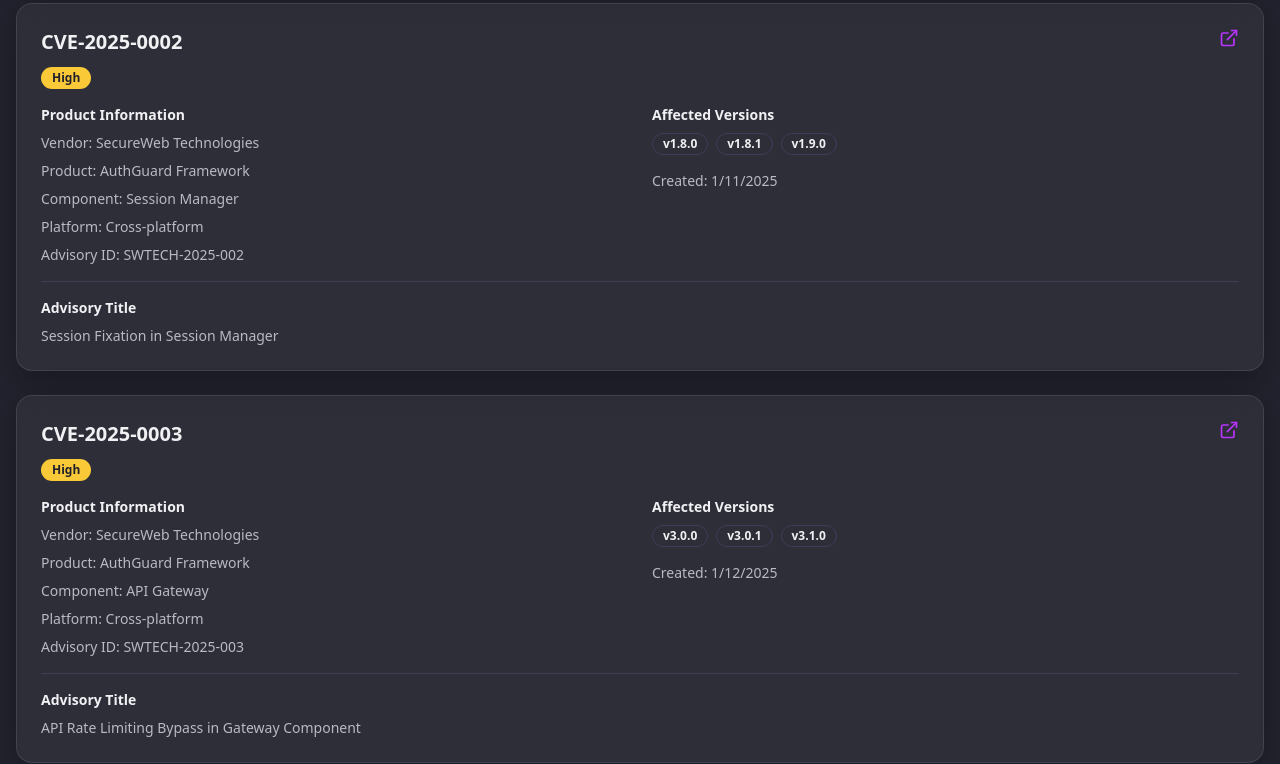
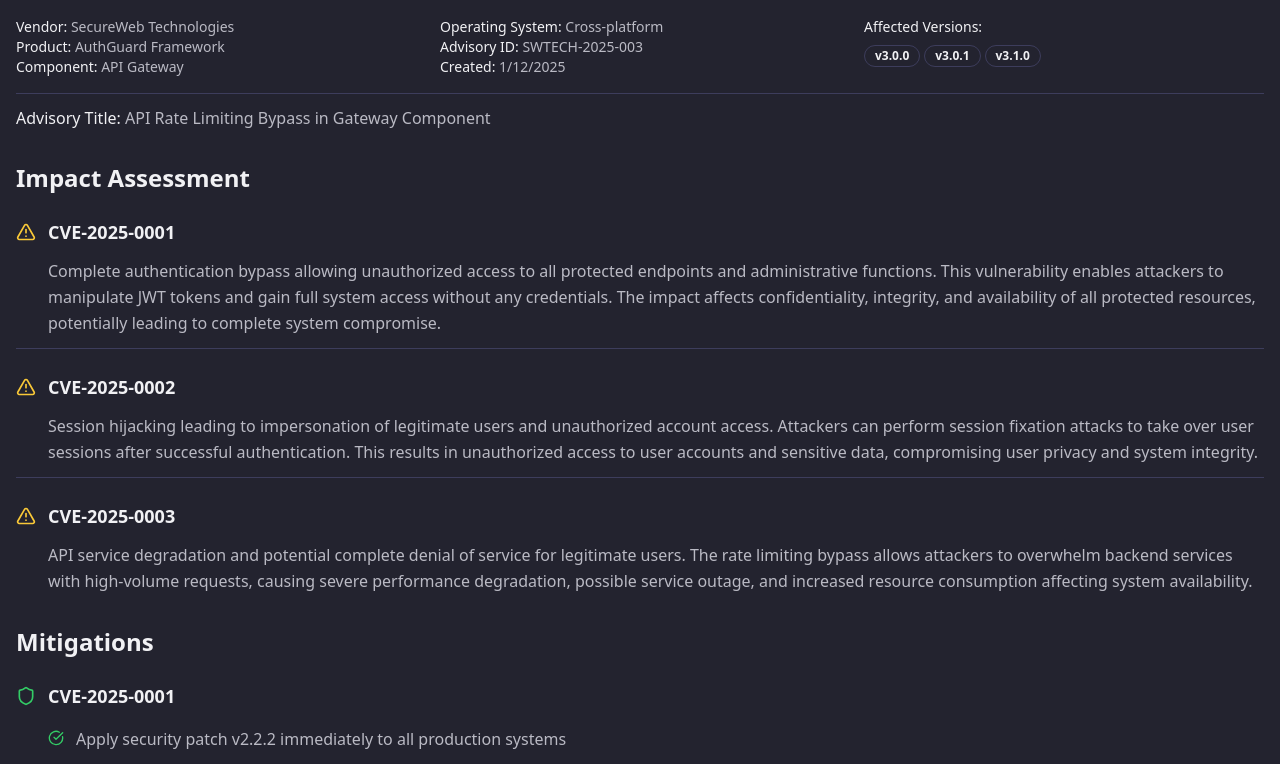
Before and after one commit to shashwatsharma12304/transilience-advisory-forge, a React (Vite) app: page / in a window 1280 px wide. Shown: the part 1519-2283 px from the top of the page. Built offline with nearby package versions, Linux system fonts and the light colour scheme.

Commit message:
Refactor: Update report and design
- Ensure all fields from the report model are utilized, including operating system information.
- Enhance the design system by removing inner boxes for a cleaner look.
- Add a default footer to the report.

```diff
--- a/src/components/SimplifiedImpact.tsx
+++ b/src/components/SimplifiedImpact.tsx
@@ -16,21 +16,18 @@ export function SimplifiedImpact({ items }: ImpactSectionProps) {
       <h2 className="text-2xl font-bold mb-6 text-foreground">Impact Assessment</h2>
       <div className="space-y-6">
         {items.map((impact, index) => (
-          <GlassCard key={index} className="p-6">
-            <div className="flex items-start space-x-4">
-              <div className="flex-shrink-0">
-                <AlertTriangle className="h-6 w-6 text-warning mt-1" />
-              </div>
-              <div className="flex-1">
-                <h3 className="text-lg font-semibold text-foreground mb-3">
-                  {impact.cve || `Impact ${index + 1}`}
-                </h3>
-                <p className="text-muted-foreground leading-relaxed">
-                  {impact.impact_description}
-                </p>
-              </div>
+          <div key={index} className="space-y-3">
+            <div className="flex items-center space-x-3">
+              <AlertTriangle className="h-5 w-5 text-warning flex-shrink-0" />
+              <h3 className="text-lg font-semibold text-foreground">
+                {impact.cve || `Impact ${index + 1}`}
+              </h3>
             </div>
-          </GlassCard>
+            <p className="text-muted-foreground leading-relaxed pl-8">
+              {impact.impact_description}
+            </p>
+            {index < items.length - 1 && <hr className="border-border mt-6" />}
+          </div>
         ))}
       </div>
     </section>
--- a/src/components/SimplifiedMitigations.tsx
+++ b/src/components/SimplifiedMitigations.tsx
@@ -14,30 +14,27 @@ export function SimplifiedMitigations({ items }: MitigationsSectionProps) {
   return (
     <section className="mb-8">
       <h2 className="text-2xl font-bold mb-6 text-foreground">Mitigations</h2>
-      <div className="space-y-6">
+      <div className="space-y-8">
         {items.map((mitigation, index) => (
-          <GlassCard key={index} className="p-6">
-            <div className="flex items-start space-x-4">
-              <div className="flex-shrink-0">
-                <Shield className="h-6 w-6 text-success mt-1" />
-              </div>
-              <div className="flex-1">
-                <h3 className="text-lg font-semibold text-foreground mb-4">
+          <div key={index} className="space-y-4">
+            <div className="flex items-center space-x-3">
+              <Shield className="h-5 w-5 text-success flex-shrink-0" />
+              <h3 className="text-lg font-semibold text-foreground">
                 {mitigation.cve || `Mitigation ${index + 1}`}
               </h3>
-                <div className="space-y-3">
+            </div>
+            <div className="space-y-3 pl-8">
               {mitigation.mitigation_steps.map((step, stepIndex) => (
                 <div key={stepIndex} className="flex items-start space-x-3">
-                      <CheckCircle className="h-5 w-5 text-success mt-0.5 flex-shrink-0" />
+                  <CheckCircle className="h-4 w-4 text-success mt-1 flex-shrink-0" />
                   <p className="text-muted-foreground leading-relaxed">
                     {step}
                   </p>
                 </div>
               ))}
             </div>
+            {index < items.length - 1 && <hr className="border-border mt-6" />}
           </div>
-            </div>
-          </GlassCard>
         ))}
       </div>
     </section>
--- a/src/components/SimplifiedOverview.tsx
+++ b/src/components/SimplifiedOverview.tsx
@@ -8,11 +8,9 @@ export function SimplifiedOverview({ overview }: OverviewSectionProps) {
   return (
     <section className="mb-8">
       <h2 className="text-2xl font-bold mb-6 text-foreground">Overview</h2>
-      <GlassCard className="p-6">
-        <p className="text-muted-foreground leading-relaxed text-base">
-          {overview}
-        </p>
-      </GlassCard>
+      <p className="text-muted-foreground leading-relaxed text-base">
+        {overview}
+      </p>
     </section>
   );
 }
--- a/src/components/SimplifiedReferences.tsx
+++ b/src/components/SimplifiedReferences.tsx
@@ -14,8 +14,7 @@ export function SimplifiedReferences({ references }: ReferencesSectionProps) {
   return (
     <section className="mb-8">
       <h2 className="text-2xl font-bold mb-6 text-foreground">References</h2>
-      <GlassCard className="p-6">
-        <div className="space-y-4">
+      <div className="space-y-3">
         {references.map((reference, index) => (
           <div key={index} className="flex items-center space-x-3">
             <span className="text-sm font-medium text-foreground min-w-[3rem]">
@@ -33,7 +32,6 @@ export function SimplifiedReferences({ references }: ReferencesSectionProps) {
           </div>
         ))}
       </div>
-      </GlassCard>
     </section>
   );
 }
--- a/src/components/SimplifiedVulnerabilities.tsx
+++ b/src/components/SimplifiedVulnerabilities.tsx
@@ -43,18 +43,17 @@ export function SimplifiedVulnerabilities({ items }: VulnerabilitiesSectionProps
   return (
     <section className="mb-8">
       <h2 className="text-2xl font-bold mb-6 text-foreground">Vulnerabilities</h2>
-      <div className="space-y-6">
+      <div className="space-y-8">
         {items.map((vulnerability, index) => (
-          <GlassCard key={index} className="p-6">
-            <div className="flex items-start justify-between mb-4">
-              <div>
-                <h3 className="text-xl font-semibold text-foreground mb-2">
+          <div key={index} className="space-y-4">
+            <div className="flex items-center justify-between">
+              <div className="flex items-center space-x-4">
+                <h3 className="text-xl font-semibold text-foreground">
                   {vulnerability.cve || `Vulnerability ${index + 1}`}
                 </h3>
                 <Badge className={getSeverityColor(vulnerability.vulnerability_severity)}>
                   {vulnerability.vulnerability_severity}
                 </Badge>
-              </div>
                 {vulnerability.url && (
                   <a
                     href={vulnerability.url}
@@ -62,56 +61,69 @@ export function SimplifiedVulnerabilities({ items }: VulnerabilitiesSectionProps
                     rel="noopener noreferrer"
                     className="text-primary hover:text-primary-glow transition-colors"
                   >
-                  <ExternalLink className="h-5 w-5" />
+                    <ExternalLink className="h-4 w-4" />
                   </a>
-              )}
-            </div>
-
-            <div className="grid md:grid-cols-2 gap-6">
-              <div>
-                <h4 className="text-sm font-semibold text-foreground mb-2">Product Information</h4>
-                <div className="space-y-2 text-sm text-muted-foreground">
-                  <p><span className="font-medium">Vendor:</span> {vulnerability.vulnerable_product.vendor_name}</p>
-                  {vulnerability.vulnerable_product.vendor_product_name && (
-                    <p><span className="font-medium">Product:</span> {vulnerability.vulnerable_product.vendor_product_name}</p>
-                  )}
-                  {vulnerability.vulnerable_product.vendor_software_name && (
-                    <p><span className="font-medium">Component:</span> {vulnerability.vulnerable_product.vendor_software_name}</p>
-                  )}
-                  {vulnerability.vulnerable_product.operating_system && (
-                    <p><span className="font-medium">Platform:</span> {vulnerability.vulnerable_product.operating_system}</p>
-                  )}
-                  {vulnerability.vulnerable_product.vendor_advisory_id && (
-                    <p><span className="font-medium">Advisory ID:</span> {vulnerability.vulnerable_product.vendor_advisory_id}</p>
                 )}
               </div>
             </div>
 
+            <div className="grid md:grid-cols-3 gap-6 text-sm">
               <div>
-                <h4 className="text-sm font-semibold text-foreground mb-2">Affected Versions</h4>
-                <div className="flex flex-wrap gap-2">
+                <p className="text-muted-foreground">
+                  <span className="font-medium text-foreground">Vendor:</span> {vulnerability.vulnerable_product.vendor_name}
+                </p>
+                {vulnerability.vulnerable_product.vendor_product_name && (
+                  <p className="text-muted-foreground">
+                    <span className="font-medium text-foreground">Product:</span> {vulnerability.vulnerable_product.vendor_product_name}
+                  </p>
+                )}
+                {vulnerability.vulnerable_product.vendor_software_name && (
+                  <p className="text-muted-foreground">
+                    <span className="font-medium text-foreground">Component:</span> {vulnerability.vulnerable_product.vendor_software_name}
+                  </p>
+                )}
+              </div>
+
+              <div>
+                {vulnerability.vulnerable_product.operating_system && (
+                  <p className="text-muted-foreground">
+                    <span className="font-medium text-foreground">Operating System:</span> {vulnerability.vulnerable_product.operating_system}
+                  </p>
+                )}
+                {vulnerability.vulnerable_product.vendor_advisory_id && (
+                  <p className="text-muted-foreground">
+                    <span className="font-medium text-foreground">Advisory ID:</span> {vulnerability.vulnerable_product.vendor_advisory_id}
+                  </p>
+                )}
+                <p className="text-muted-foreground">
+                  <span className="font-medium text-foreground">Created:</span> {new Date(vulnerability.created_date).toLocaleDateString()}
+                </p>
+              </div>
+
+              <div>
+                <p className="text-muted-foreground mb-2">
+                  <span className="font-medium text-foreground">Affected Versions:</span>
+                </p>
+                <div className="flex flex-wrap gap-1">
                   {vulnerability.vulnerable_product.software_versions_readable.map((version, vIndex) => (
                     <Badge key={vIndex} variant="outline" className="text-xs">
                       {version}
                     </Badge>
                   ))}
                 </div>
-
-                <div className="mt-4">
-                  <p className="text-sm text-muted-foreground">
-                    <span className="font-medium">Created:</span> {new Date(vulnerability.created_date).toLocaleDateString()}
-                  </p>
-                </div>
               </div>
             </div>
 
             {vulnerability.vulnerable_product.vendor_advisory_title && (
-              <div className="mt-4 pt-4 border-t border-border">
-                <h4 className="text-sm font-semibold text-foreground mb-2">Advisory Title</h4>
-                <p className="text-sm text-muted-foreground">{vulnerability.vulnerable_product.vendor_advisory_title}</p>
+              <div className="pt-3 border-t border-border">
+                <p className="text-muted-foreground">
+                  <span className="font-medium text-foreground">Advisory Title:</span> {vulnerability.vulnerable_product.vendor_advisory_title}
+                </p>
               </div>
             )}
-          </GlassCard>
+
+            {index < items.length - 1 && <hr className="border-border mt-6" />}
+          </div>
         ))}
       </div>
     </section>
--- a/src/pages/Index.tsx
+++ b/src/pages/Index.tsx
@@ -4,6 +4,7 @@ import { SimplifiedVulnerabilities } from "@/components/SimplifiedVulnerabilitie
 import { SimplifiedImpact } from "@/components/SimplifiedImpact";
 import { SimplifiedMitigations } from "@/components/SimplifiedMitigations";
 import { SimplifiedReferences } from "@/components/SimplifiedReferences";
+import { Footer } from "@/components/Footer";
 import { simplifiedAdvisoryData } from "@/data/simplifiedSampleData";
 
 const Index = () => {
@@ -31,6 +32,9 @@ const Index = () => {
 
         {/* References */}
         <SimplifiedReferences references={simplifiedAdvisoryData.references.references} />
+
+        {/* Footer */}
+        <Footer />
       </div>
     </div>
   );
```
Also changed, not shown: src/components/Footer.tsx (added, +20 -0 lines). Lines whose indentation alone changed are shown as unchanged.
